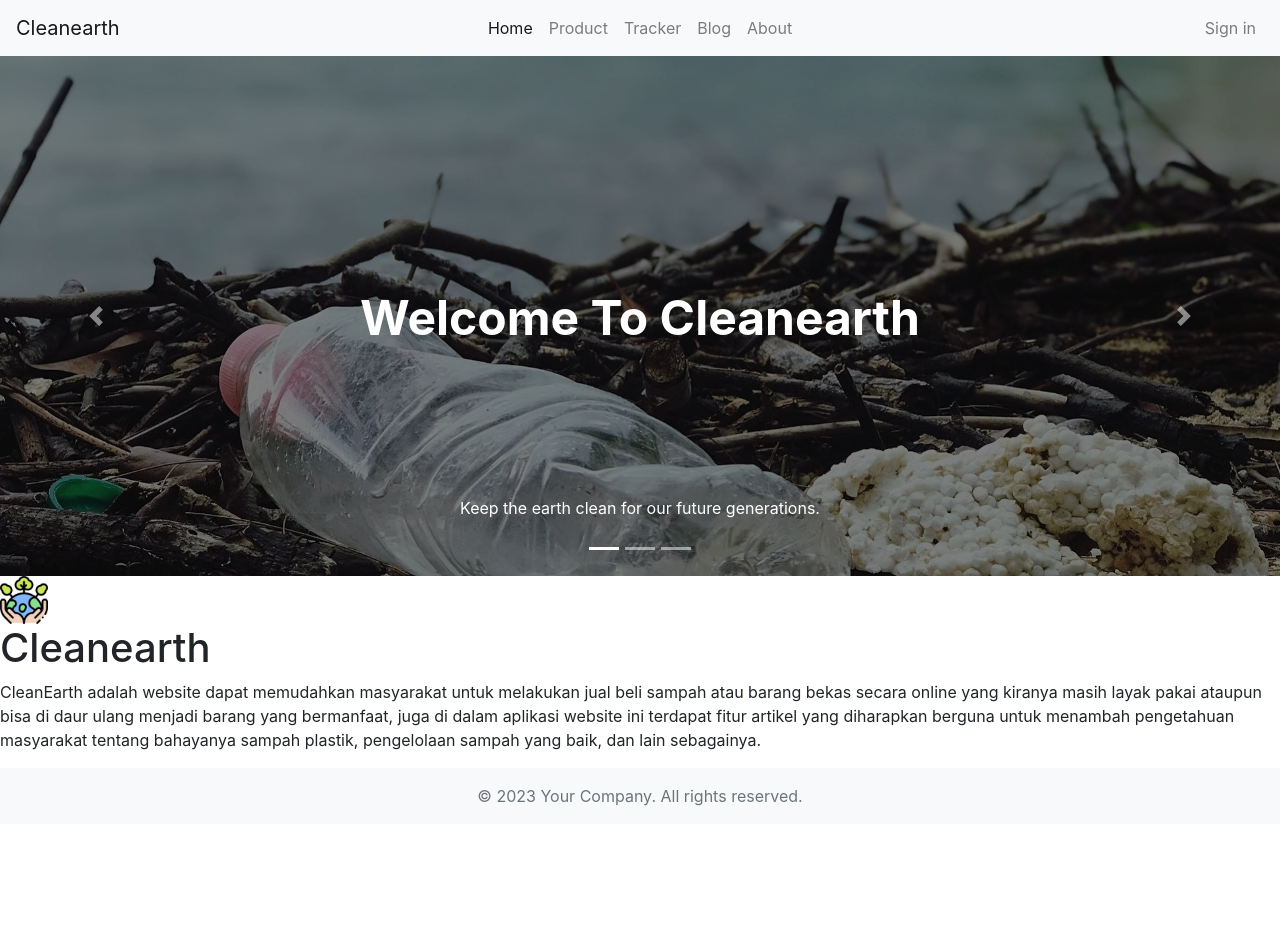
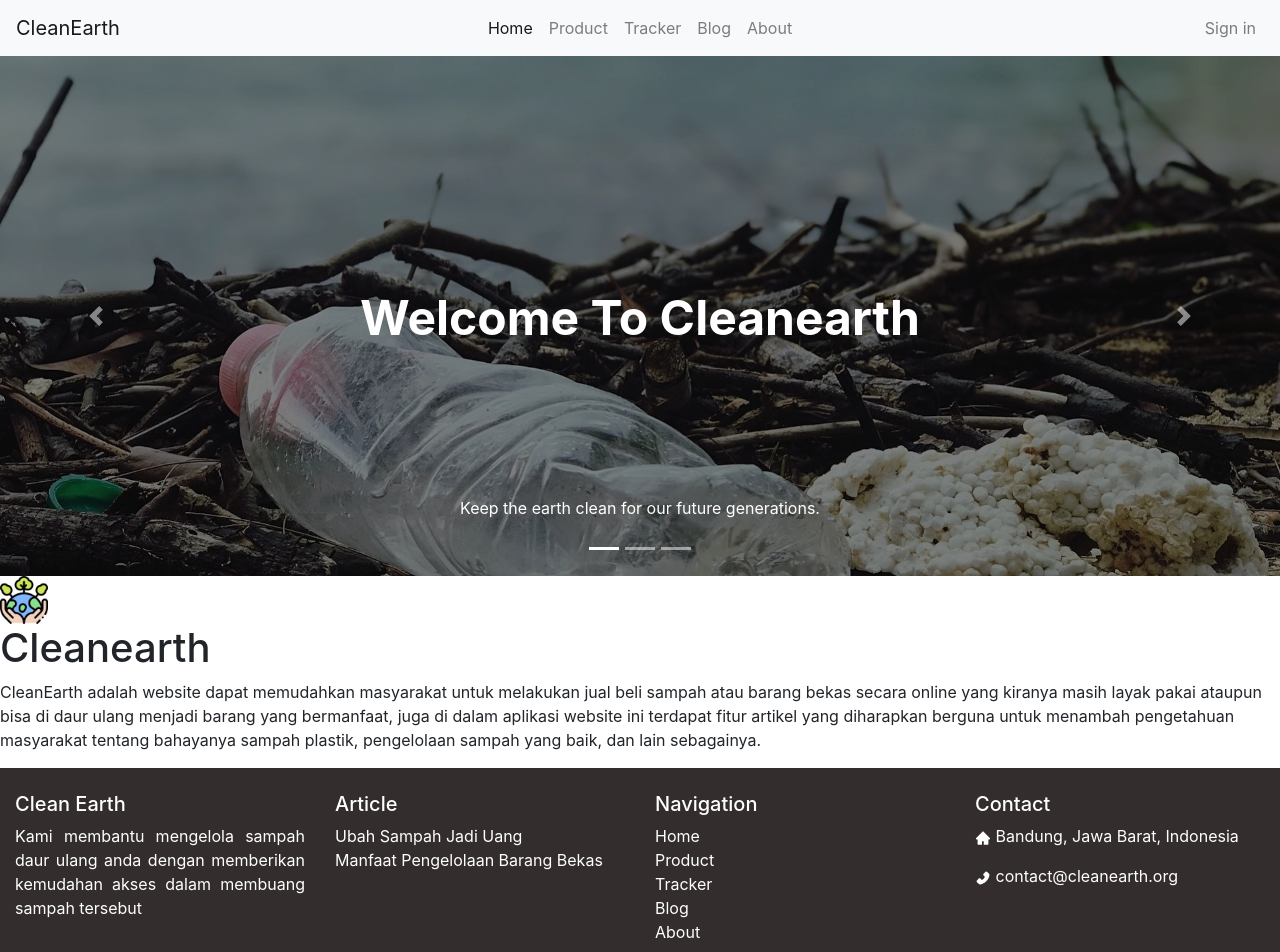
Before and after one commit to azhararrozak/cleanEarth, a Next.js app: page / in a window 1280 px wide. Shown: the top 952 px of the page. Before the commit the page ends 824 px from the top, so only its background shows below. Built offline with nearby package versions, Linux system fonts and the light colour scheme.

Commit message:
Mengubah Footer

```diff
--- a/components/Footer.js
+++ b/components/Footer.js
@@ -1,13 +1,69 @@
-import React from 'react'
+import React from "react";
+import Link from "next/link";
+import { AiFillHome, AiFillPhone } from "react-icons/ai";
 
 const Footer = () => {
   return (
-    <footer className="footer mt-auto py-3 bg-light">
-      <div className="container text-center">
-        <span className="text-muted">© 2023 Your Company. All rights reserved.</span>
+    <footer className="footer mt-auto bg-light">
+      <div
+        className="row mx-0 py-4 text-white"
+        style={{ backgroundColor: "#332D2D" }}
+      >
+        <div className="col-md-3 ">
+          <h5>Clean Earth</h5>
+          <p className="text-justify">
+            Kami membantu mengelola sampah daur ulang anda dengan memberikan
+            kemudahan akses dalam membuang sampah tersebut{" "}
+          </p>
+        </div>
+        <div className="col-md-3">
+          <h5>Article</h5>
+          <ul className="list-unstyled">
+            <li>
+              <Link href="/">Ubah Sampah Jadi Uang</Link>
+            </li>
+            <li>
+              <Link href="/">Manfaat Pengelolaan Barang Bekas</Link>
+            </li>
+          </ul>
+        </div>
+        <div className="col-md-3">
+          <h5>Navigation</h5>
+          <ul className="list-unstyled">
+            <li>
+              <Link href="/">Home</Link>
+            </li>
+            <li>
+              <Link href="/product">Product</Link>
+            </li>
+            <li>
+              <Link href="/tracker">Tracker</Link>
+            </li>
+            <li>
+              <Link href="/blog">Blog</Link>
+            </li>
+            <li>
+              <Link href="/about">About</Link>
+            </li>
+          </ul>
+        </div>
+        <div className="col-md-3">
+          <h5>Contact</h5>
+          <p className="">
+            <AiFillHome /> Bandung, Jawa Barat, Indonesia
+          </p>
+          <p>
+            <AiFillPhone /> contact@cleanearth.org
+          </p>
+        </div>
+      </div>
+      <div className="py-3" style={{ backgroundColor: "#292424" }}>
+        <p className="text-center my-0 text-white">
+          Clean Earth &copy; {new Date().getFullYear()}
+        </p>
       </div>
     </footer>
-  )
-}
+  );
+};
 
-export default Footer
+export default Footer;
--- a/components/Navbar.js
+++ b/components/Navbar.js
@@ -129,10 +129,10 @@ const Navbar = () => {
   return (
     <nav className="navbar navbar-light navbar-expand-md bg-faded justify-content-center bg-light">
       <Link href="/" legacyBehavior>
-        <a className="navbar-brand d-flex w-50 mr-auto">Cleanearth</a>
+        <a className="navbar-brand d-flex w-50 mr-auto">CleanEarth</a>
       </Link>
       <button
-        className="navbar-toggler"
+        className="navbar-toggler border-0"
         type="button"
         onClick={handleToggle}
         aria-expanded={!isCollapsed}
```
